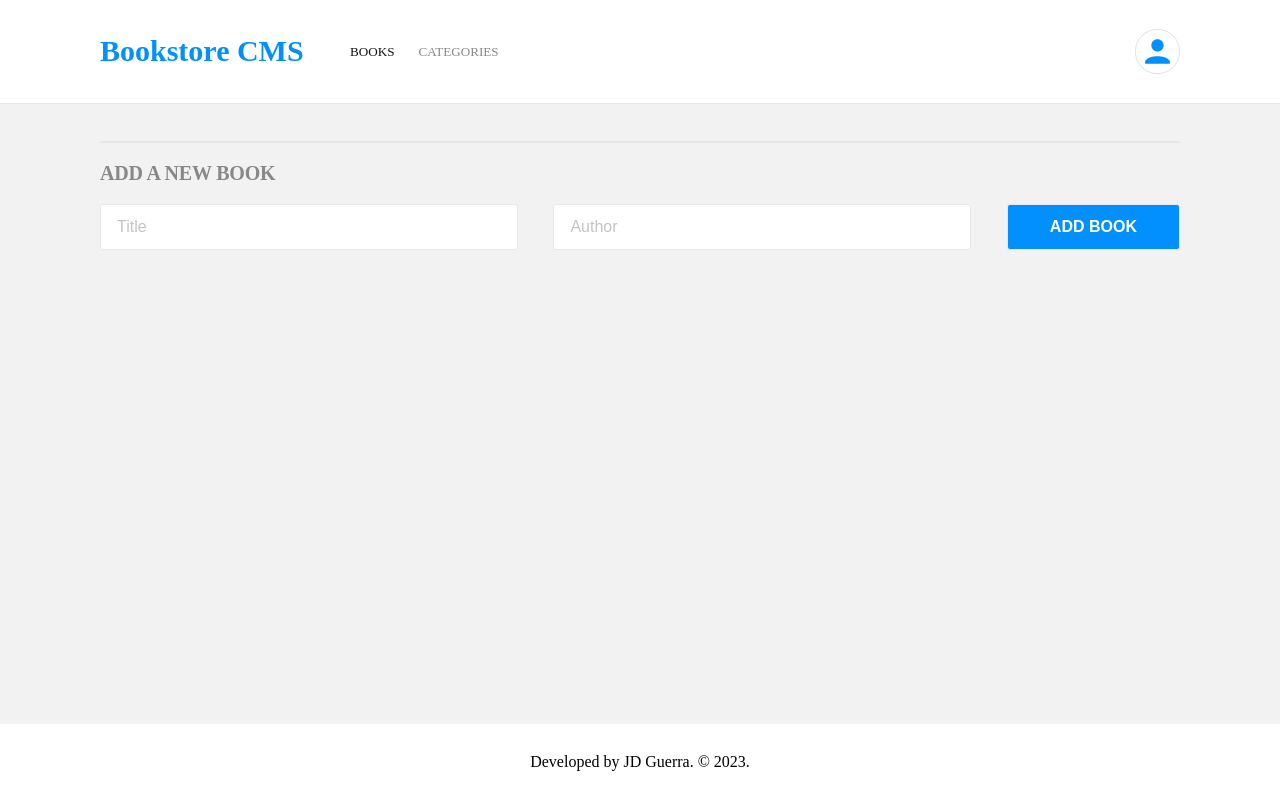
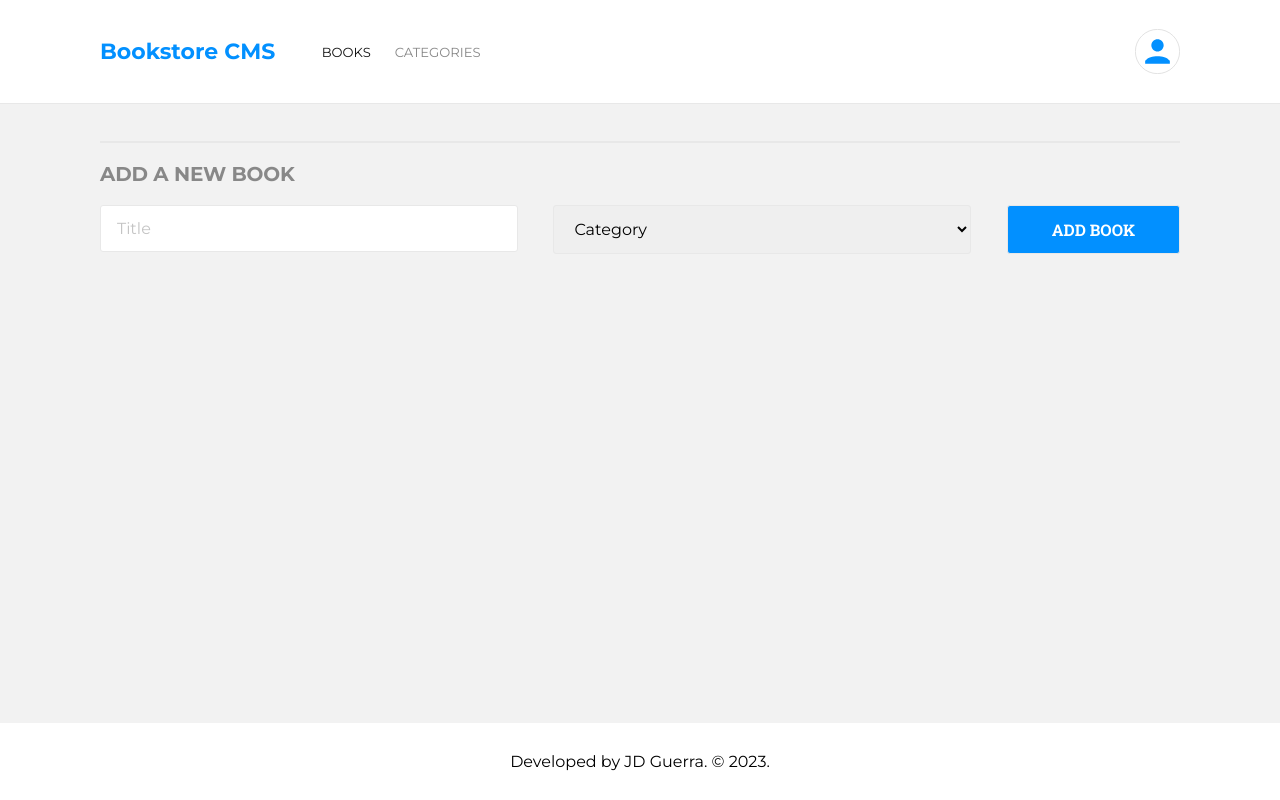
Before and after one commit to JuanDiegoGuerra/Bookstore, a React (Create React App) app: page / in a window 1280 px wide. Built offline with nearby package versions, Linux system fonts and the light colour scheme; no server answers.

Commit message:
Required Changes
Made the required changes + fix linters errors

```diff
--- a/src/App.css
+++ b/src/App.css
@@ -1,7 +1,10 @@
+@import url('https://fonts.googleapis.com/css2?family=Montserrat:ital,wght@0,100;0,200;0,300;0,400;0,500;0,600;0,700;0,800;0,900;1,100;1,200;1,300;1,400;1,500;1,600;1,700;1,800;1,900&family=Roboto+Slab:wght@100;200;300;400;500;600;700;800;900&display=swap');
+
 * {
   margin: 0;
   padding: 0;
   box-sizing: border-box;
+  font-family: 'Montserrat', sans-serif;
 }
 
 #root {
@@ -23,7 +26,7 @@
 
 .header-title {
   color: #0290ff;
-  font-size: 1.875rem;
+  font-size: 1.375rem;
   font-weight: bold;
 }
 
--- a/src/components/AddForm.js
+++ b/src/components/AddForm.js
@@ -41,7 +41,15 @@ const AddForm = () => {
         </label>
         <br />
         <label className="grow-3" htmlFor="bookAuthor">
-          <input className="input-control input-author" type="text" id="bookAuthor" placeholder="Author" value={author} onChange={handleAuthorChange} required />
+          <select className="input-control input-author" id="bookAuthor" value={author} onChange={handleAuthorChange} required>
+            <option value="Category">Category</option>
+            <option value="Fiction">Fiction</option>
+            <option value="Nonfiction">Nonfiction</option>
+            <option value="Horror">Horror</option>
+            <option value="Drama">Drama</option>
+            <option value="Romantic">Romantic</option>
+            <option value="Comendy">Comendy</option>
+          </select>
         </label>
         <br />
         <button className="input-control input-send" type="submit">ADD BOOK</button>
```
